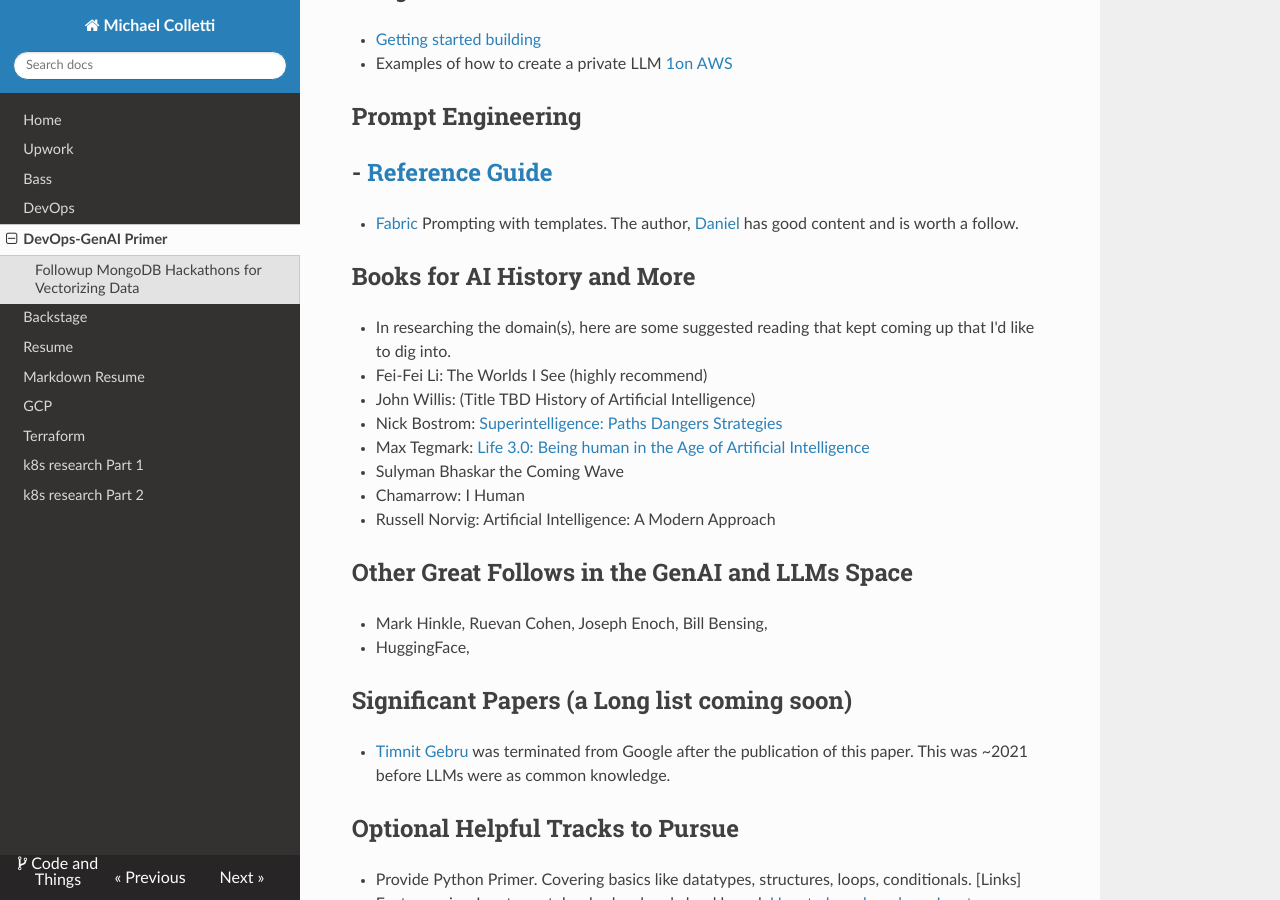
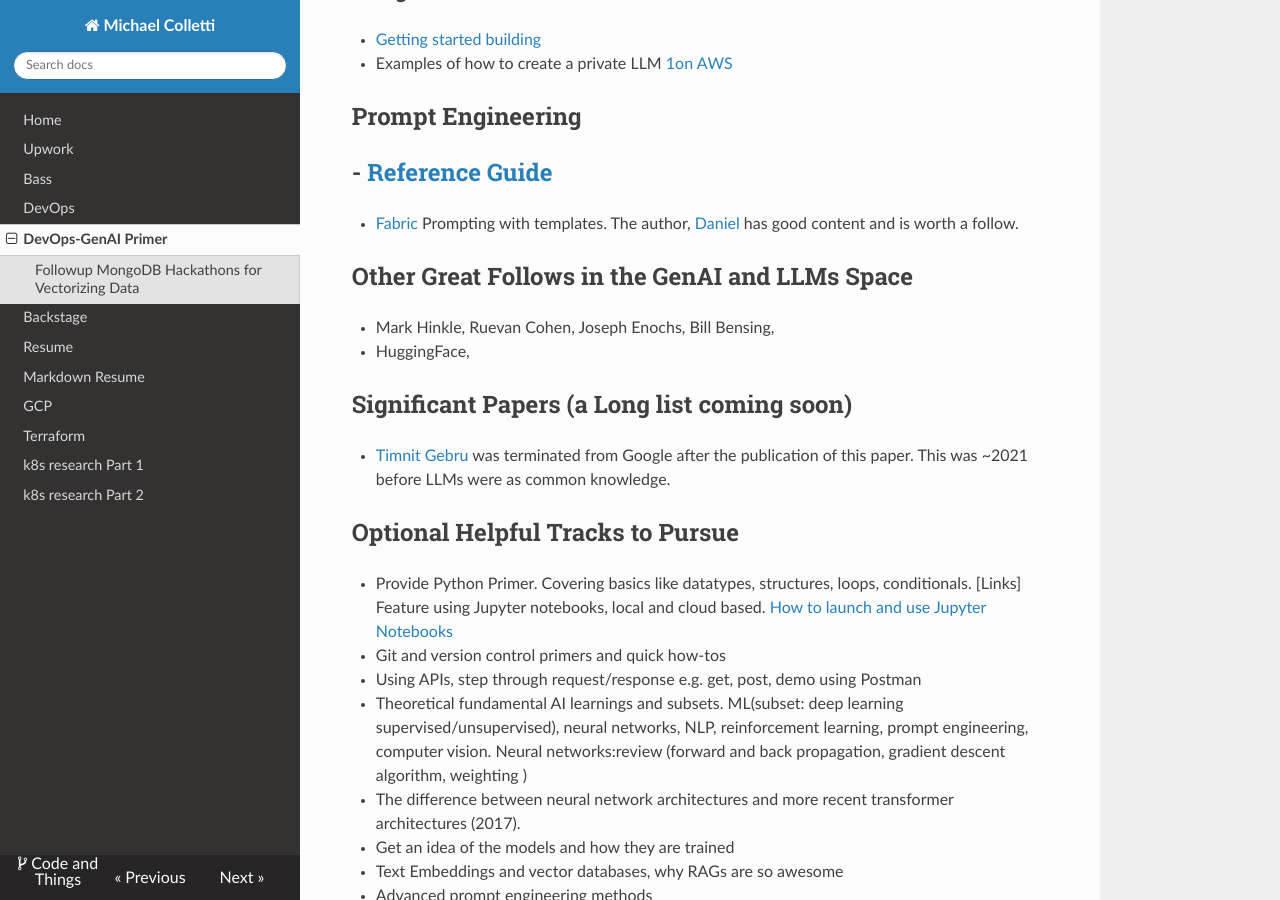
Before and after one commit to michaelcolletti/me, an MkDocs documentation site: the page built from docs/genai-devops-primer.md, in a window 1280 px wide and 900 px high, scrolled down 1388 px. Built offline with MkDocs 1.6.1, drawn with Linux system fonts in a browser that asks for light colours; nearby versions of some CDN libraries.

Commit message:
Update genai-devops-primer.md

```diff
--- a/docs/genai-devops-primer.md
+++ b/docs/genai-devops-primer.md
@@ -49,23 +49,10 @@
 -
 - [Fabric](https://github.com/danielmiessler/fabric) Prompting with templates. The author, [Daniel](https://danielmiessler.com/) has good content and is worth a follow.
 
-## Books for AI History and More
-
-- In researching the domain(s), here are some suggested reading that kept coming up that I'd like to dig into.
-
--  Fei-Fei Li: The Worlds I See (highly recommend)
--  John Willis: (Title TBD History of Artificial Intelligence)
-- Nick Bostrom: [Superintelligence: Paths Dangers Strategies](https://www.amazon.com/Superintelligence-Dangers-Strategies-Nick-Bostrom/dp/0198739834/)
-- Max Tegmark: [Life 3.0: Being human in the Age of Artificial Intelligence](https://www.amazon.com/Life-3-0-Being-Artificial-Intelligence/dp/1101970316)
-
-- Sulyman Bhaskar the Coming Wave
-- Chamarrow: I Human
-- Russell Norvig: Artificial Intelligence: A Modern Approach
-
 
 ## Other Great Follows in the GenAI and LLMs Space
 
-- Mark Hinkle, Ruevan Cohen, Joseph Enoch, Bill Bensing,
+- Mark Hinkle, Ruevan Cohen, Joseph Enochs, Bill Bensing,
 - HuggingFace,
 
 ## Significant Papers (a Long list coming soon)
```
